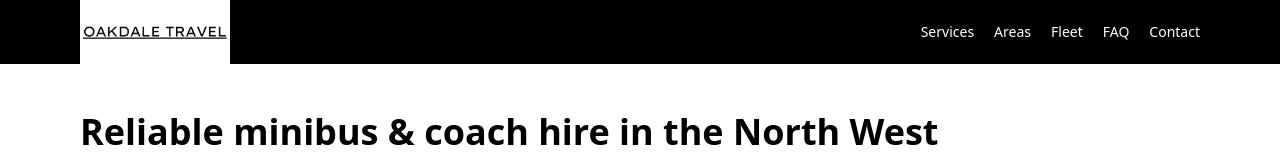
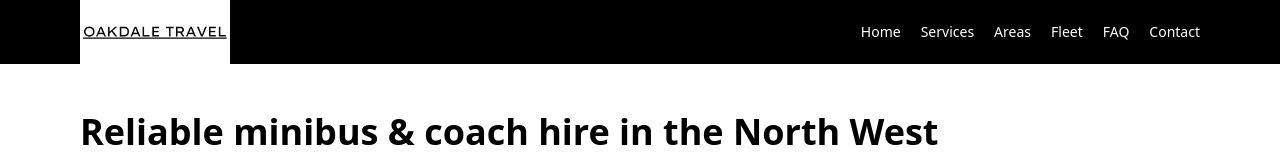
Before and after one commit to abydhalech/oakdale-next, a Next.js app: page / in a window 1280 px wide. Shown: the top 160 px of the page. Built offline with nearby package versions, Linux system fonts and the light colour scheme.

Commit message:
Update Layout.js

```diff
--- a/components/Layout.js
+++ b/components/Layout.js
@@ -12,11 +12,12 @@ export default function Layout({ children, seoProps = {} }) {
             <Image src="/logo.png" alt="Oakdale Travel logo" width={150} height={40} priority />
           </Link>
           <nav className="flex gap-5 text-sm">
-            <Link href="/services" className="hover:underline">Services</Link>
-            <Link href="/areas" className="hover:underline">Areas</Link>
-            <Link href="/fleet" className="hover:underline">Fleet</Link>
-            <Link href="/faq" className="hover:underline">FAQ</Link>
-            <Link href="/contact" className="hover:underline">Contact</Link>
+  <Link href="/" className="hover:underline">Home</Link>
+  <Link href="/services" className="hover:underline">Services</Link>
+  <Link href="/areas" className="hover:underline">Areas</Link>
+  <Link href="/fleet" className="hover:underline">Fleet</Link>
+  <Link href="/faq" className="hover:underline">FAQ</Link>
+  <Link href="/contact" className="hover:underline">Contact</Link>
           </nav>
         </div>
       </header>
```
